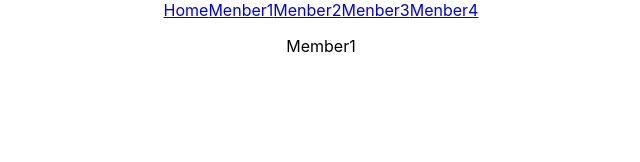
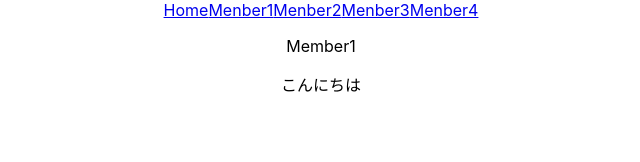
Before and after one commit to daisuke-maedagumi/first-app, a React (Create React App) app: page /Member1 in a window 1280 px wide. Shown: the top 162 px of the page, without its empty margins (319-959 px from the left). Built offline with nearby package versions, Linux system fonts and the light colour scheme.

Commit message:
add_hello

```diff
--- a/src/Templates/Member1.jsx
+++ b/src/Templates/Member1.jsx
@@ -4,6 +4,7 @@ const Member1 = () => {
   return (
     <div>
       <p>Member1</p>
+      <p>こんにちは</p>
     </div>
   )
 }
```
